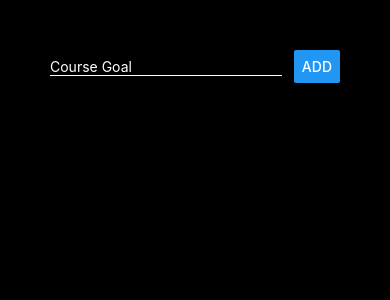
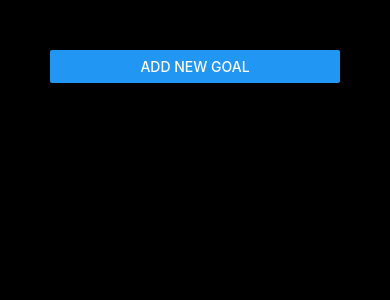
Before and after one commit to Jenrykster/react-native-classes, a React Native app: screen / in a window 390 px wide. Shown: the top 300 px of the page. Built offline with nearby package versions, Linux system fonts and the light colour scheme.

Commit message:
feat: finish project 2

```diff
--- a/App.js
+++ b/App.js
@@ -1,31 +1,46 @@
 import { StatusBar } from 'expo-status-bar';
 import { useState } from 'react';
-import { Button, StyleSheet, Text, TextInput, View } from 'react-native';
+import { StyleSheet, View, FlatList, Button } from 'react-native';
+import GoalInput from './components/GoalInput';
+import GoalItem from './components/GoalItem';
 
 export default function App() {
-  const [enteredGoal, setEnteredGoal] = useState('');
   const [courseGoals, setCourseGoals] = useState([]);
-
-  const goalInputHandler = (enteredText) => {
-    setEnteredGoal(enteredText);
+  const [isAddmode, setIsAddMode] = useState(false);
+  const addGoalHandler = (enteredGoal) => {
+    setCourseGoals((currentGoals) => [
+      ...currentGoals,
+      { id: Math.random().toString(), value: enteredGoal },
+    ]);
+    setIsAddMode(false);
   };
-
-  const addGoalHandler = () => {
-    setCourseGoals((currentGoals) => [...currentGoals, enteredGoal]);
+  const cancelHandler = () => {
+    setIsAddMode(false);
   };
-
+  const removeGoalHandler = (goalId) => {
+    setCourseGoals((currrentGoals) => {
+      return currrentGoals.filter((goal) => goal.id !== goalId);
+    });
+  };
   return (
     <View style={styles.container}>
-      <View style={styles.inputContainer}>
-        <TextInput
-          onChangeText={goalInputHandler}
-          placeholder='Course Goal'
-          placeholderTextColor='white'
-          style={styles.input}
-        />
-        <Button onPress={addGoalHandler} title='ADD' />
-      </View>
-      <View></View>
+      <Button title='Add new goal' onPress={() => setIsAddMode(true)} />
+      <GoalInput
+        visible={isAddmode}
+        onAddGoal={addGoalHandler}
+        onCancel={cancelHandler}
+      />
+      <FlatList
+        keyExtractor={(item) => item.id}
+        data={courseGoals}
+        renderItem={(itemData) => (
+          <GoalItem
+            id={itemData.item.id}
+            title={itemData.item.value}
+            onDelete={removeGoalHandler}
+          />
+        )}
+      />
       <StatusBar style='auto' />
     </View>
   );
@@ -38,16 +53,4 @@ const styles = StyleSheet.create({
     flex: 1,
     backgroundColor: '#000',
   },
-  inputContainer: {
-    width: '100%',
-    flexDirection: 'row',
-    justifyContent: 'space-between',
-    alignItems: 'center',
-  },
-  input: {
-    color: 'white',
-    width: '80%',
-    borderBottomColor: 'white',
-    borderBottomWidth: 1,
-  },
 });
--- /dev/null
+++ b/components/GoalInput.js
@@ -0,0 +1,60 @@
+import React, { useState } from 'react';
+import { View, TextInput, Button, StyleSheet, Modal } from 'react-native';
+
+const GoalInput = (props) => {
+  const [enteredGoal, setEnteredGoal] = useState('');
+
+  const goalInputHandler = (enteredText) => {
+    setEnteredGoal(enteredText);
+  };
+
+  return (
+    <Modal transparent={false} visible={props.visible} animationType='slide'>
+      <View style={styles.inputContainer}>
+        <TextInput
+          onChangeText={goalInputHandler}
+          placeholder='Course Goal'
+          placeholderTextColor='white'
+          style={styles.input}
+        />
+        <View style={styles.buttonContainer}>
+          <View style={{ width: '30%' }}>
+            <Button title='Cancel' color='red' onPress={props.onCancel} />
+          </View>
+          <View style={{ width: '60%' }}>
+            <Button
+              onPress={() => {
+                props.onAddGoal(enteredGoal);
+                setEnteredGoal('');
+              }}
+              title='ADD'
+              color='#9426d4'
+            />
+          </View>
+        </View>
+      </View>
+    </Modal>
+  );
+};
+
+const styles = StyleSheet.create({
+  buttonContainer: {
+    flexDirection: 'row',
+    justifyContent: 'space-between',
+    width: '70%',
+  },
+  inputContainer: {
+    backgroundColor: 'black',
+    flex: 1,
+    justifyContent: 'center',
+    alignItems: 'center',
+  },
+  input: {
+    color: 'white',
+    width: '80%',
+    borderBottomColor: 'white',
+    borderBottomWidth: 1,
+    marginBottom: 10,
+  },
+});
+export default GoalInput;
--- /dev/null
+++ b/components/GoalItem.js
@@ -0,0 +1,27 @@
+import React from 'react';
+import { View, Text, StyleSheet, TouchableOpacity } from 'react-native';
+const GoalItem = (props) => {
+  return (
+    <TouchableOpacity
+      activeOpacity={0.8}
+      onPress={() => props.onDelete(props.id)}
+    >
+      <View style={styles.listItem}>
+        <Text style={styles.text}>{props.title}</Text>
+      </View>
+    </TouchableOpacity>
+  );
+};
+
+const styles = StyleSheet.create({
+  text: {
+    color: 'white',
+  },
+  listItem: {
+    borderColor: 'white',
+    marginTop: 10,
+    padding: 20,
+    backgroundColor: '#9426d4',
+  },
+});
+export default GoalItem;
--- a/package.json
+++ b/package.json
@@ -10,6 +10,7 @@
     "eject": "expo eject"
   },
   "dependencies": {
+    "@types/react-native": "^0.66.16",
     "expo": "~44.0.0",
     "expo-status-bar": "~1.2.0",
     "react": "17.0.1",
```
Also changed, not shown: 1 other file (tests, documents, lock files or other folders).
